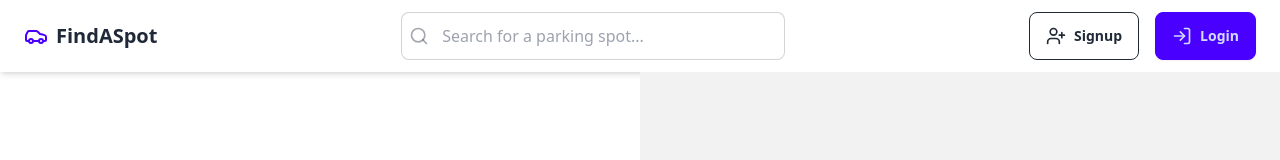
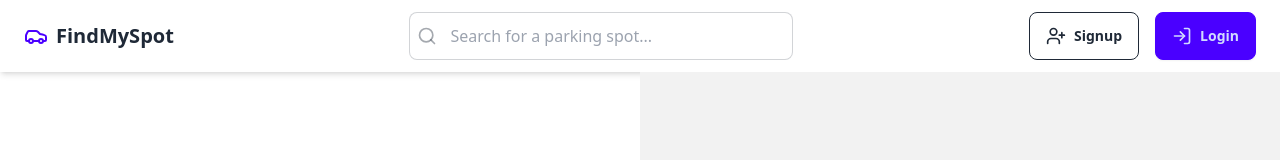
Before and after one commit to NirwanGupta/SmartParking, a React (Vite) app in the folder Frontend/: page / in a window 1280 px wide. Shown: the top 160 px of the page. Built offline with nearby package versions, Linux system fonts and the light colour scheme.

Commit message:
navbar, minor updations in login page

```diff
--- a/Frontend/index.html
+++ b/Frontend/index.html
@@ -5,7 +5,7 @@
     <!-- <link rel="icon" type="image/svg+xml" href="/vite.svg" /> -->
     <link rel="icon" type="image/x-icon" href="favicon.ico" />
     <meta name="viewport" content="width=device-width, initial-scale=1.0" />
-    <title>Vite + React</title>
+    <title>FindMySpot</title>
   </head>
   <body>
     <div id="root"></div>
--- a/Frontend/src/components/NavBar.jsx
+++ b/Frontend/src/components/NavBar.jsx
@@ -22,7 +22,7 @@ const Navbar = () => {
       {/* Logo */}
       <Link to="/" className="flex items-center gap-2 text-xl font-bold">
         <Car className="w-6 h-6 text-primary" />
-        FindASpot
+        FindMySpot
       </Link>
 
       {/* Search Bar */}
```
